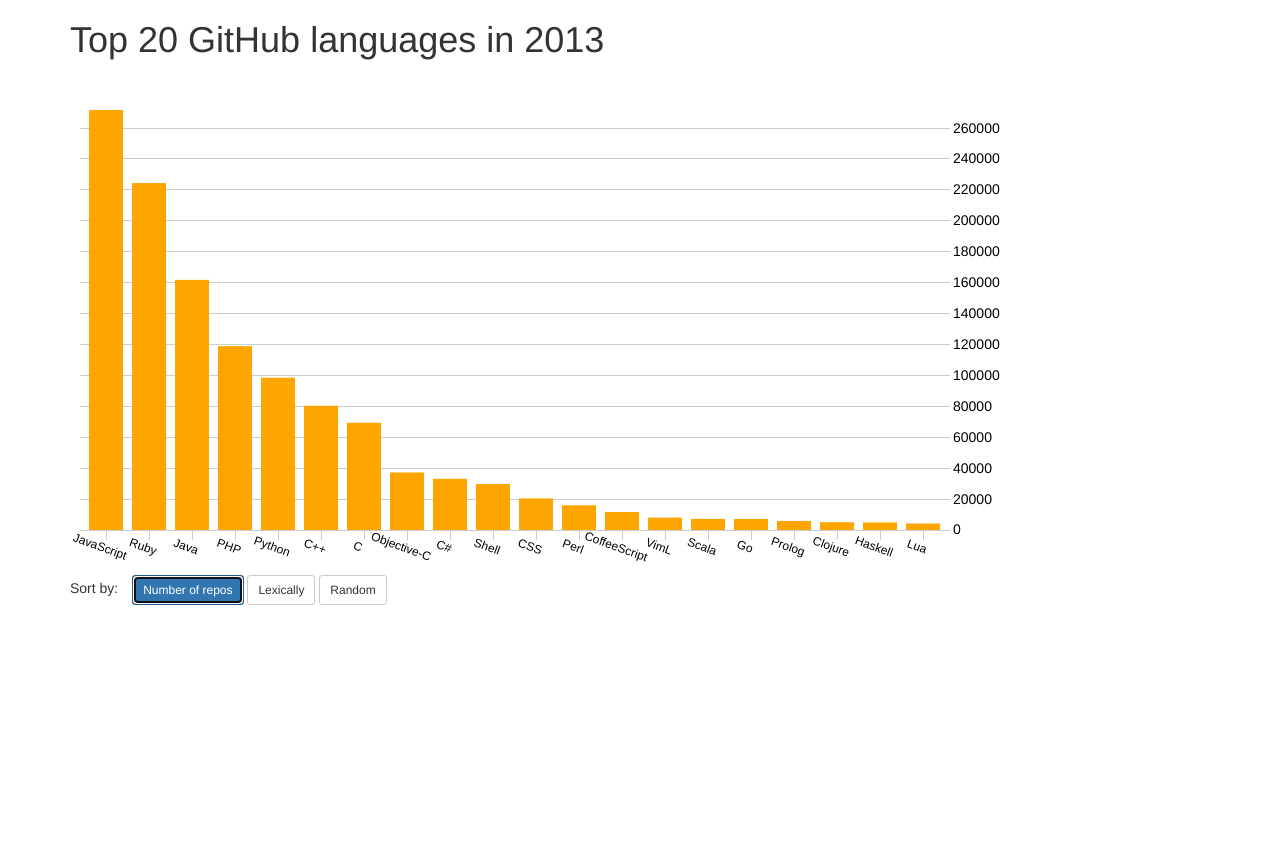
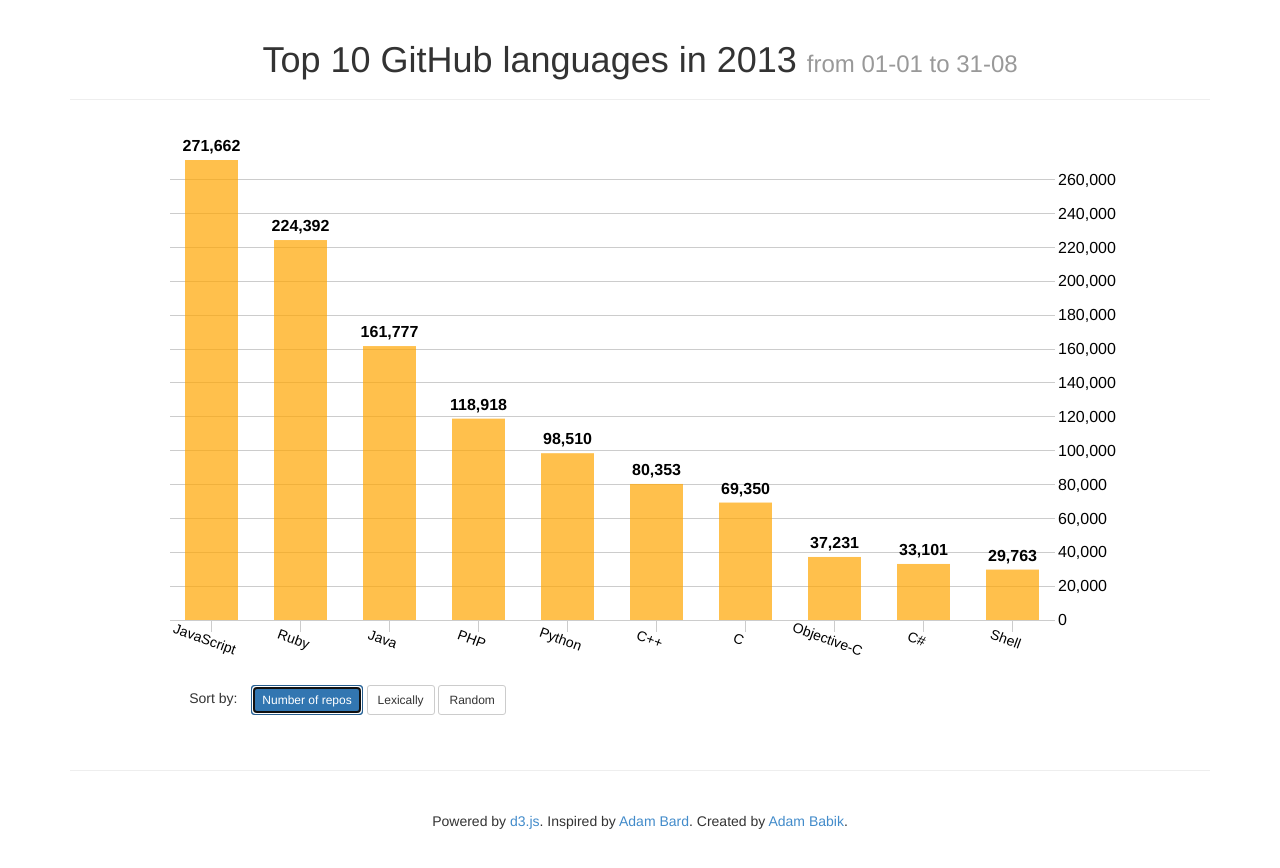
Before and after one commit to adambabik/data-visualization-meetjs, a plain HTML site: page index.html in a window 1280 px wide. Both pictures are taken after a click on the button "Number of repos". Before the commit the page ends 800 px from the top, so only its background shows below. Drawn offline with Linux system fonts and the light colour scheme.

Commit message:
finished

```diff
--- a/index.html
+++ b/index.html
@@ -2,21 +2,38 @@
 <html lang="en">
 <head>
   <meta charset="utf-8">
-  <title>Top 20 GitHub languages in 2013</title>
+  <title>Top 10 GitHub languages in 2013</title>
   <link rel="stylesheet" type="text/css" href="css/bootstrap.css">
   <style type="text/css">
-    .graph {
-      margin: 40px 0;
-    }
     .form-group label {
       font-weight: normal;
       padding-right: 10px;
     }
-    input[type="range"] {
-      vertical-align: middle;
+    .container {
+      text-align: center;
     }
+    .container svg {
+      margin-bottom: 20px;
+    }
+    footer {
+      text-align: center;
+      margin: 40px 0;
+      border-top: 1px solid #eee;
+      padding-top: 40px;
+    }
+
     .bar {
       fill: orange;
+      opacity: 0.7;
+      transition: all 200ms ease-out;
+    }
+    .bar:hover {
+      fill: red;
+      opacity: 1;
+    }
+    .labels text {
+      font-size: 16px;
+      font-weight: bold;
     }
     .axis path,
     .axis line {
@@ -25,10 +42,10 @@
       shape-rendering: crispEdges;
     }
     .axis.x {
-      font-size: 12px;
+      font-size: 14px;
     }
     .axis.y {
-      font-size: 14px;
+      font-size: 16px;
     }
     .axis.y .domain {
       display: none;
@@ -37,10 +54,12 @@
 </head>
 <body>
   <div class="container">
-    <header>
-      <h1>Top 20 GitHub languages in 2013</h1>
+    <header class="page-header">
+      <h1>Top 10 GitHub languages in 2013 <small>from 01-01 to 31-08</small></h1>
     </header>
+
     <div class="area"></div>
+
     <form class="row">
       <div class="col-md-6">
         <div class="form-group sort-by">
@@ -51,6 +70,10 @@
         </div>
       </div>
     </form>
+
+    <footer>
+      Powered by <a href="https://github.com/mbostock/d3">d3.js</a>. Inspired by <a href="http://adambard.com/blog/top-github-languages-for-2013-so-far">Adam Bard</a>. Created by <a href="http://twitter.com/dreame4">Adam Babik</a>.
+    </footer>
   </div>
 
   <script type="text/javascript" src="lib/d3.js"></script>
--- a/js/script.js
+++ b/js/script.js
@@ -3,24 +3,22 @@
 
   var reposData = null;
 
-  function key(d) {
-    return d.lang;
-  }
+  function key(d) { return d.lang; }
+
+  function val(d) { return d.repos; }
+
+  var numFormat = d3.format(',d');
 
   // UI
   //
 
   d3.selectAll('.sort-by button').on('click', function () {
-    d3.event
-      .currentTarget
-      .parentNode
+    this.parentNode
       .querySelector('.btn-primary')
       .classList
       .remove('btn-primary');
 
-    d3.event
-      .currentTarget
-      .classList.add('btn-primary');
+    this.classList.add('btn-primary');
 
     sort(this.dataset.type);
   });
@@ -28,27 +26,26 @@
   // Chart
   //
 
-  var width = 940,
-    height = 500,
-    margin = { top: 40, left: 10, right: 60, bottom: 80 };
+  var width = 960,
+      height = 540,
+      margin = { top: 40, left: 10, right: 65, bottom: 80 };
 
   var x = d3.scale.ordinal()
-    .rangeRoundBands([0, width - margin.left - margin.right], .2, 0);
+    .rangeRoundBands([0, width - margin.left - margin.right], .4, .15);
 
   var y = d3.scale.linear()
     .range([height - margin.bottom, 0]);
 
   var xAxis = d3.svg.axis()
     .scale(x)
-    .tickSize(10)
+    .tickSize(12)
     .outerTickSize(0)
     .orient('bottom');
 
   var yAxis = d3.svg.axis()
     .scale(y)
-    .outerTickSize(0)
     .tickSize(width - margin.left - margin.right, 0, 0)
-    .tickFormat(d3.format('d'))
+    .tickFormat(numFormat)
     .orient('right');
 
   function drawXAxis(call) {
@@ -78,12 +75,12 @@
     .append('g')
     .attr('transform', 'translate(' + margin.left + ',' + margin.top + ')');
 
-  // put on the foreground
   var chart = svg.append('g').attr('class', 'chart');
+  var labels = svg.append('g').attr('class', 'labels');
 
   function redraw() {
-    x.domain(reposData.map(function (d) { return d.lang; }));
-    y.domain([0, d3.max(reposData, function (d) { return d.repos; })]);
+    x.domain(reposData.map(key));
+    y.domain([0, d3.max(reposData, val)]);
 
     svg.select('.x.axis').remove();
     drawXAxis(true);
@@ -91,11 +88,11 @@
     svg.select('.y.axis').remove();
     drawYAxis(true);
 
-    var newChart = chart
+    var bars = chart
       .selectAll('.bar')
-      .data(reposData, function (d) { return d.lang; });
+      .data(reposData, key);
 
-    newChart
+    bars
       .enter()
       .append('rect')
       .attr('class', 'bar')
@@ -104,16 +101,35 @@
       .attr('width', x.rangeBand())
       .attr('height', function (d) { return height - margin.bottom - y(d.repos); });
 
-    newChart
+    bars
       .transition()
       .duration(1000)
       .attr('x', function (d) { return x(d.lang); })
       .attr('y', function (d) { return y(d.repos); })
       .attr('height', function (d) { return height - margin.bottom - y(d.repos); });
 
-    newChart
+    bars
       .exit()
       .remove();
+
+    var texts = labels.selectAll('text').data(reposData, key);
+
+    texts
+      .enter()
+      .append('text')
+      .attr('x', function (d) { return x(d.lang) + x.rangeBand() / 2; })
+      .attr('y', function (d) { return y(d.repos); })
+      .attr('dy', '-.55em')
+      .attr('text-anchor', 'middle')
+      .text(function (d) { return numFormat(val(d)); });
+
+    texts
+      .transition()
+      .duration(1000)
+      .attr('x', function (d) { return x(d.lang) + x.rangeBand() / 2; })
+      .attr('y', function (d) { return y(d.repos); });
+
+    texts.exit().remove();
   }
 
   function sort(type) {
@@ -146,9 +162,7 @@
     data.forEach(function (d) {
       d.repos = +d.repos;
     });
-
-    // cache data
-    reposData = data.slice(0, 20);
+    reposData = data.slice(0, 10);
 
     redraw();
   });
```
